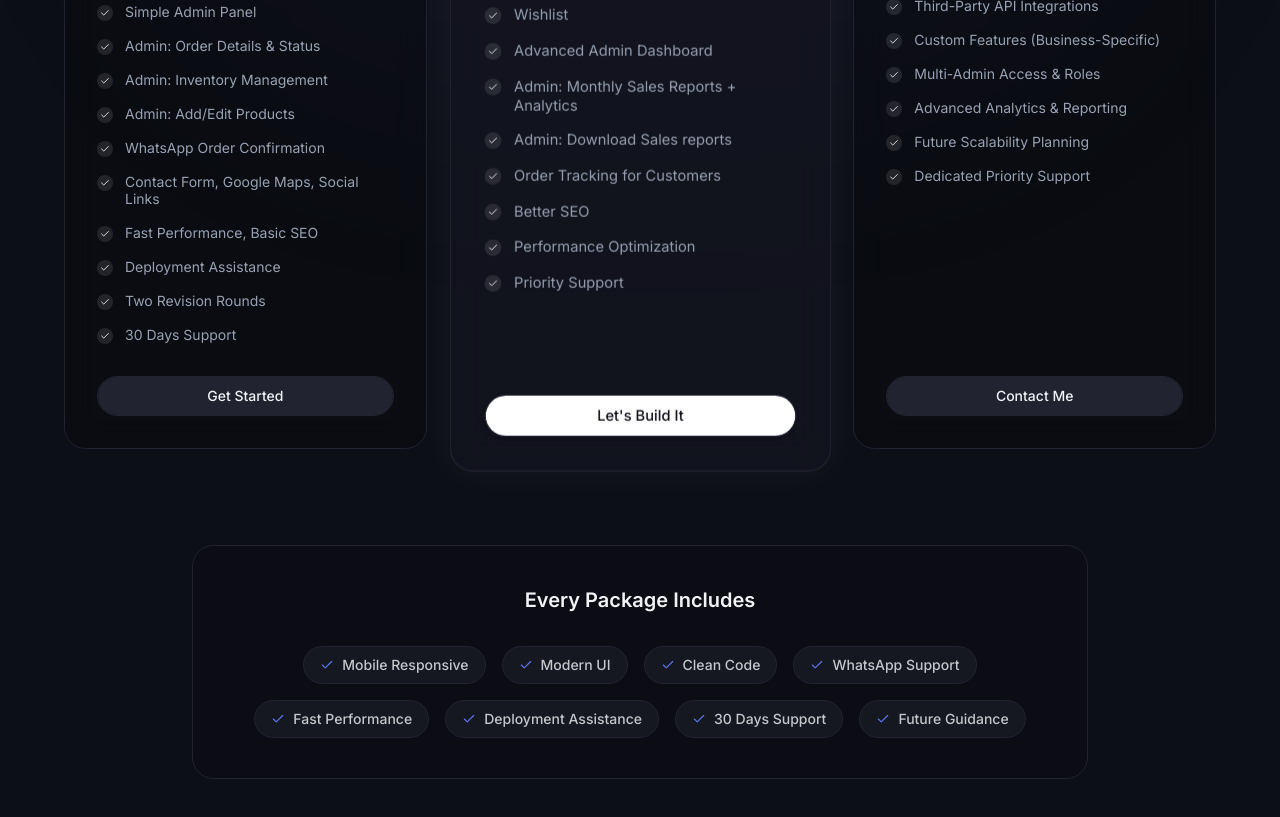
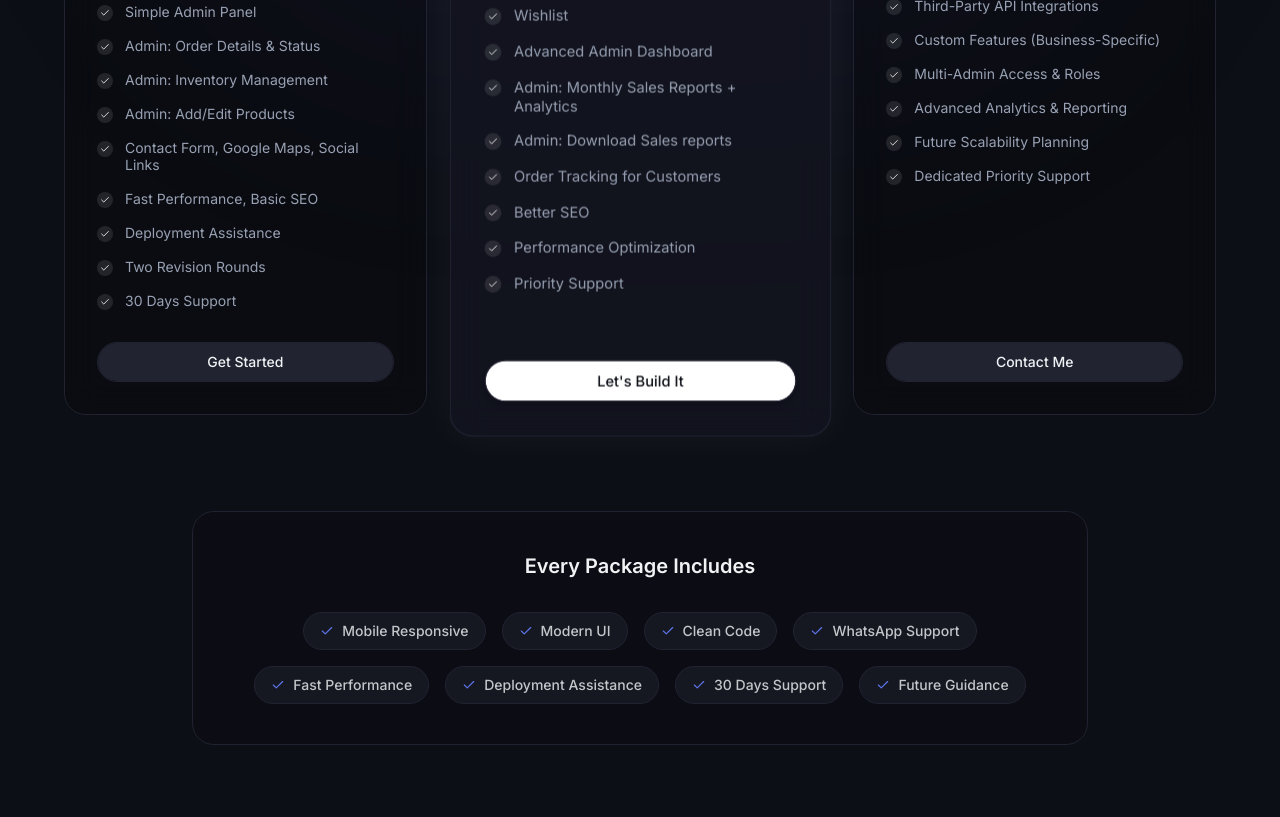
Before and after one commit to Muhammad-Bilal-Rafique/Portfolio, a Next.js app: page /business in a window 1280 px wide. Shown: the part 7560-8377 px from the top of the page. Built offline with nearby package versions, Linux system fonts and the light colour scheme.

Commit message:
fix: remove "WhatsApp Order Confirmation" from pricing packages list

```diff
--- a/src/components/business/pricing.tsx
+++ b/src/components/business/pricing.tsx
@@ -39,7 +39,6 @@ const packages = [
 "Admin: Order Details & Status",
 "Admin: Inventory Management",
 "Admin: Add/Edit Products",
-"WhatsApp Order Confirmation",
 "Contact Form, Google Maps, Social Links",
 "Fast Performance, Basic SEO",
 "Deployment Assistance",
```
